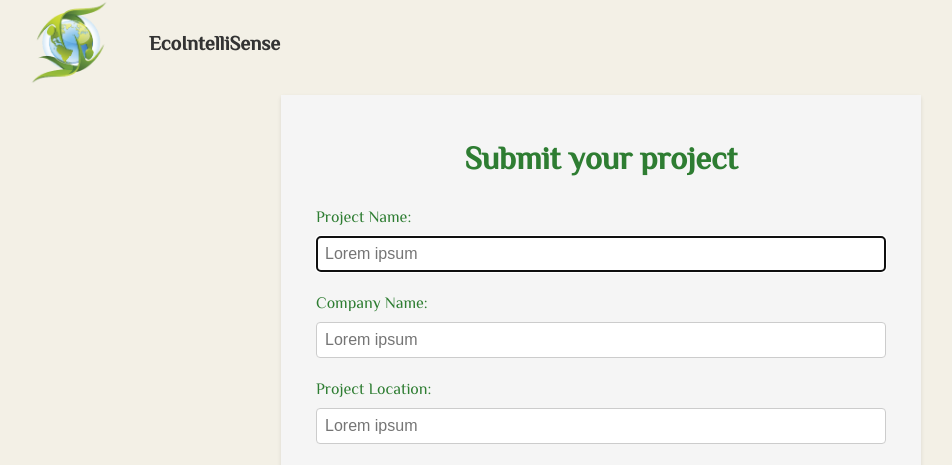
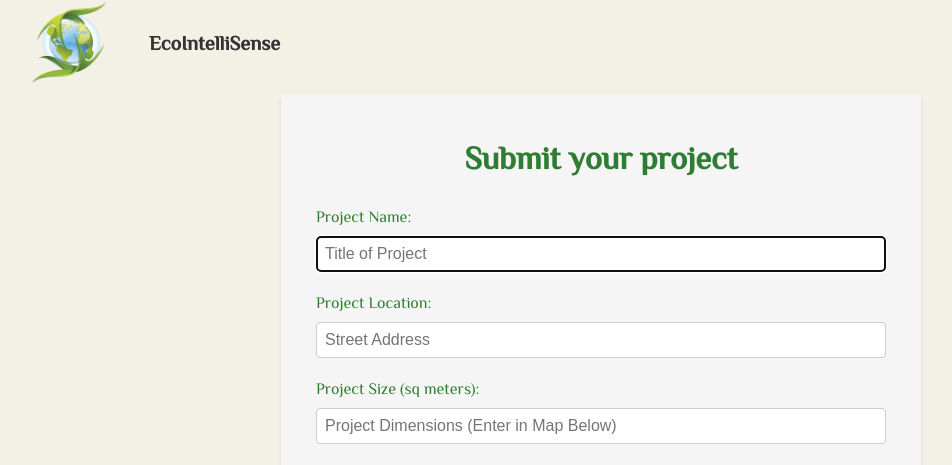
Before and after one commit to ShahViraj11/EcoIntelliSense, a Flask app: page /newproject in a window 1280 px wide. Shown: the part 13-478 px from the top of the page, without its empty margins (39-991 px from the left). Run offline with Flask 3, Linux system fonts and the light colour scheme; some libraries are stand-ins or nearby versions; some web fonts are replaced.

Commit message:
Updated Flask Compatibility

```diff
--- a/app.py
+++ b/app.py
@@ -2,7 +2,7 @@ import json
 from urllib.parse import quote_plus, urlencode
 
 from authlib.integrations.flask_client import OAuth
-from flask import Flask, redirect, render_template, session, url_for
+from flask import Flask, redirect, render_template, session, url_for, request
 
 import apikeys
 
@@ -105,5 +105,13 @@ def logout():
         )
     )
 
+@app.route('/submit', methods=['GET','POST'])
+def submit():
+    if request.method == "POST":
+        project_name = request.form['projectname']
+        project_location = request.form['projectlocation']
+        project_size = request.form['projectsize']
+        return f"Project Name: {project_name}, Project Location: {project_location}, Project Size: {project_size} sq meters"
+
 if __name__ == '__main__':
-    app.run()
+    app.run(debug=True)
--- a/templates/2ndpage.html
+++ b/templates/2ndpage.html
@@ -26,60 +26,28 @@
 
 <div class="container">
   <h1>Submit your project</h1>
-  <form>
+  <form action="{{ url_for("submit")}}" method="post">
     <div class="form-group">
-      <label for="project-name">Project Name:</label>
-      <input id="project-name" type="text" required autofocus placeholder="Lorem ipsum" style="border: 1px solid #ccc; padding: 8px;"/>
+      <label>Project Name:</label>
+      <input id="projectname" type="text" required autofocus placeholder="Title of Project" style="border: 1px solid #ccc; padding: 8px;"/>
     </div>
 
     <div class="form-group">
-      <label for="company-name">Company Name:</label>
-      <input id="company-name" type="text" required placeholder="Lorem ipsum" style="border: 1px solid #ccc; padding: 8px;"/>
+      <label>Project Location:</label>
+      <input id="projectlocation" type="text" required placeholder="Street Address" style="border: 1px solid #ccc; padding: 8px;"/>
     </div>
 
     <div class="form-group">
-      <label for="project-location">Project Location:</label>
-      <input id="project-location" type="text" required placeholder="Lorem ipsum" style="border: 1px solid #ccc; padding: 8px;"/>
+      <label>Project Size (sq meters):</label>
+      <input id="projectsize" type="number" required placeholder="Project Dimensions (Enter in Map Below)" style="border: 1px solid #ccc; padding: 8px;"/>
     </div>
 
     <div class="form-group">
-      <label for="project-size">Project Size (sq meters):</label>
-      <input id="project-size" type="number" required placeholder="Lorem ipsum" style="border: 1px solid #ccc; padding: 8px;"/>
-    </div>
-
-    <div class="form-group">
-      <label>Type of Construction:</label>
-      <input type="text" value="Residential" readonly style="border: 1px solid #ccc; padding: 8px;"/>
-    </div>
-
-    <div class="form-group">
-      <label>Sustainable Materials Used:</label>
-      <textarea rows="3" placeholder="e.g., Recycled Steel, Bamboo, Reclaimed Wood, Lorem ipsum" style="border: 1px solid #ccc; padding: 8px;"></textarea>
-    </div>
-
-    <div class="form-group">
-      <label>Primary Energy Source:</label>
-      <input type="text" value="Traditional" readonly style="border: 1px solid #ccc; padding: 8px;"/>
-    </div>
-
-    <div class="form-group">
-      <label for="water-usage">Estimated Water Usage (liters):</label>
-      <input id="water-usage" type="number" required placeholder="Lorem ipsum" style="border: 1px solid #ccc; padding: 8px;"/>
-    </div>
-
-    <div class="form-group">
-      <label for="waste-plan">Waste Management Plan:</label>
-      <textarea id="waste-plan" rows="3" placeholder="Lorem ipsum" style="border: 1px solid #ccc; padding: 8px;"></textarea>
+      <label>Select Project Area:</label>
+      <div id="map" style="height: 400px;"></div>
     </div>
 
     <button type="submit">Submit Assessment</button>
-
-    <div class="form-group">
-      <label for="map">Select Project Area:</label>
-      <div id="map" style="height: 400px;"></div>
-    </div>
-
-    <!-- Rest of your form fields -->
   </form>
 </div>
 
```
